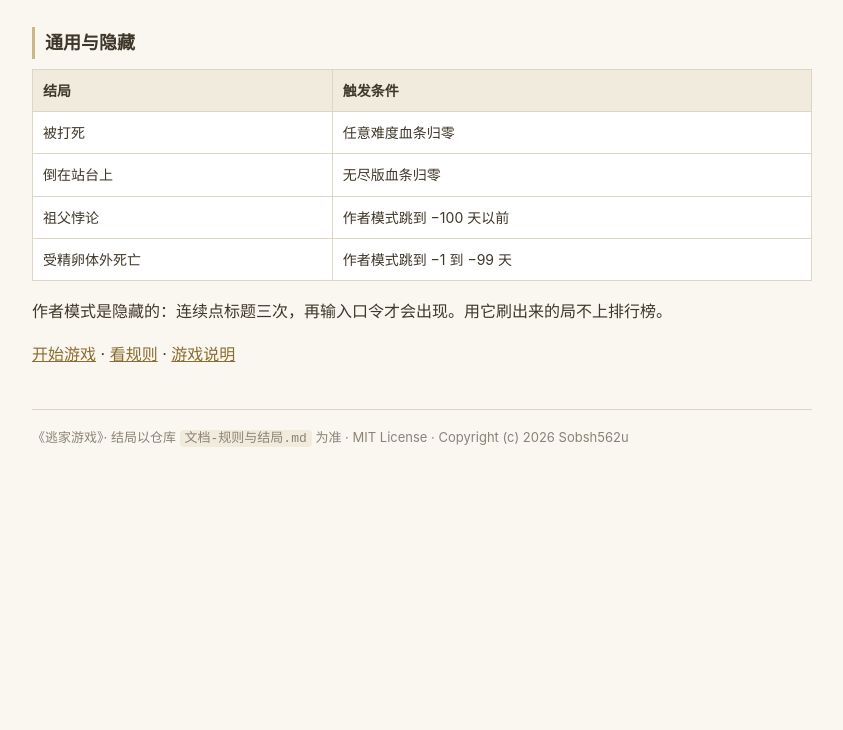
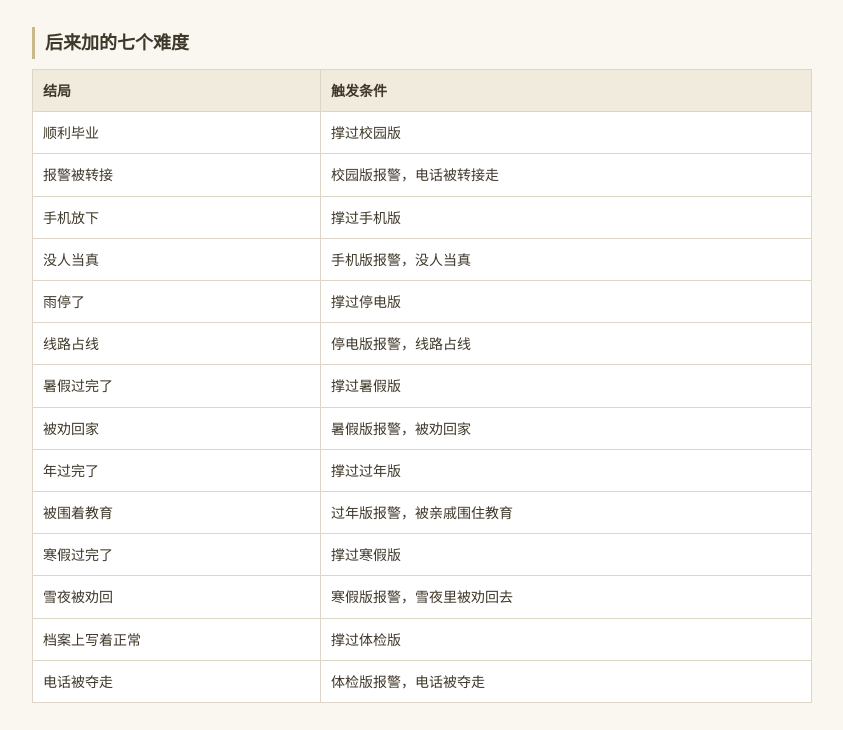
Before and after one commit to Sobsh562u/Escape-from-Home, a plain HTML site: page 结局图鉴.html in a window 1280 px wide. Shown: the part 1367-2097 px from the top of the page, without its empty margins (218-1061 px from the left). Before the commit the page ends 1877 px from the top, so only its background shows below. Drawn offline with Linux system fonts and the light colour scheme.

Commit message:
docs: 结局图鉴扩到 38 个，补七个新增难度的结局

```diff
--- a/结局图鉴.html
+++ b/结局图鉴.html
@@ -3,13 +3,13 @@
 <head>
 <meta charset="UTF-8">
 <meta name="viewport" content="width=device-width, initial-scale=1">
-<title>23 个结局图鉴：逃家游戏全结局一览</title>
+<title>38 个结局图鉴：逃家游戏全结局一览</title>
 <meta name="description" content="逃家游戏二十三个结局的完整列表与触发条件：逃家成功、被半路抓回、警报反被抓、高考作弊被打死、祖父悖论、受精卵体外死亡、坐过站等隐藏结局。">
 <link rel="canonical" href="https://sobsh562u.github.io/Escape-from-Home/结局图鉴.html">
 <script type="application/ld+json">
 {
   "@context":"https://schema.org","@type":"Article",
-  "headline":"23 个结局图鉴：逃家游戏全结局一览",
+  "headline":"38 个结局图鉴：逃家游戏全结局一览",
   "inLanguage":"zh-CN",
   "author":{"@type":"Person","name":"Sobsh562u"},
   "isPartOf":{"@type":"WebSite","name":"逃家游戏","url":"https://sobsh562u.github.io/Escape-from-Home/"}
@@ -33,7 +33,7 @@
 </head>
 <body>
 <main>
-  <h1>23 个结局图鉴</h1>
+  <h1>38 个结局图鉴</h1>
   <p class="lead">游戏里的结局图鉴会记录你打出过哪些，存在浏览器本地。下面是全部列表与触发条件，含几个藏起来的。</p>
 
   <h2>原始版</h2>
@@ -75,6 +75,25 @@
     <tr><td>报警了，但没人送你走</td><td>报警，警察来过又走了</td></tr>
   </table>
 
+  <h2>后来加的七个难度</h2>
+  <table>
+    <tr><th>结局</th><th>触发条件</th></tr>
+    <tr><td>顺利毕业</td><td>撑过校园版</td></tr>
+    <tr><td>报警被转接</td><td>校园版报警，电话被转接走</td></tr>
+    <tr><td>手机放下</td><td>撑过手机版</td></tr>
+    <tr><td>没人当真</td><td>手机版报警，没人当真</td></tr>
+    <tr><td>雨停了</td><td>撑过停电版</td></tr>
+    <tr><td>线路占线</td><td>停电版报警，线路占线</td></tr>
+    <tr><td>暑假过完了</td><td>撑过暑假版</td></tr>
+    <tr><td>被劝回家</td><td>暑假版报警，被劝回家</td></tr>
+    <tr><td>年过完了</td><td>撑过过年版</td></tr>
+    <tr><td>被围着教育</td><td>过年版报警，被亲戚围住教育</td></tr>
+    <tr><td>寒假过完了</td><td>撑过寒假版</td></tr>
+    <tr><td>雪夜被劝回</td><td>寒假版报警，雪夜里被劝回去</td></tr>
+    <tr><td>档案上写着正常</td><td>撑过体检版</td></tr>
+    <tr><td>电话被夺走</td><td>体检版报警，电话被夺走</td></tr>
+  </table>
+
   <h2>通用与隐藏</h2>
   <table>
     <tr><th>结局</th><th>触发条件</th></tr>
```
